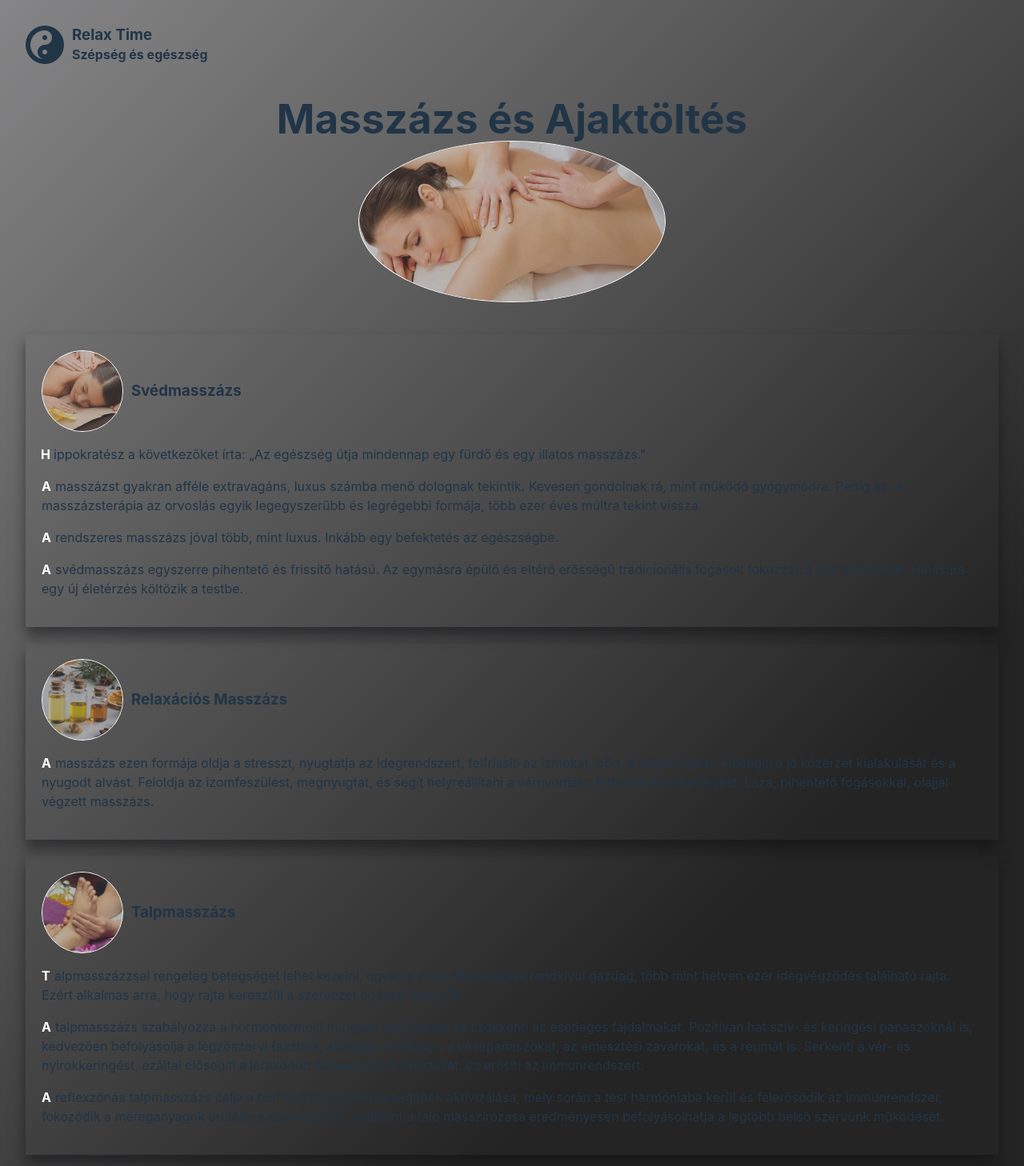
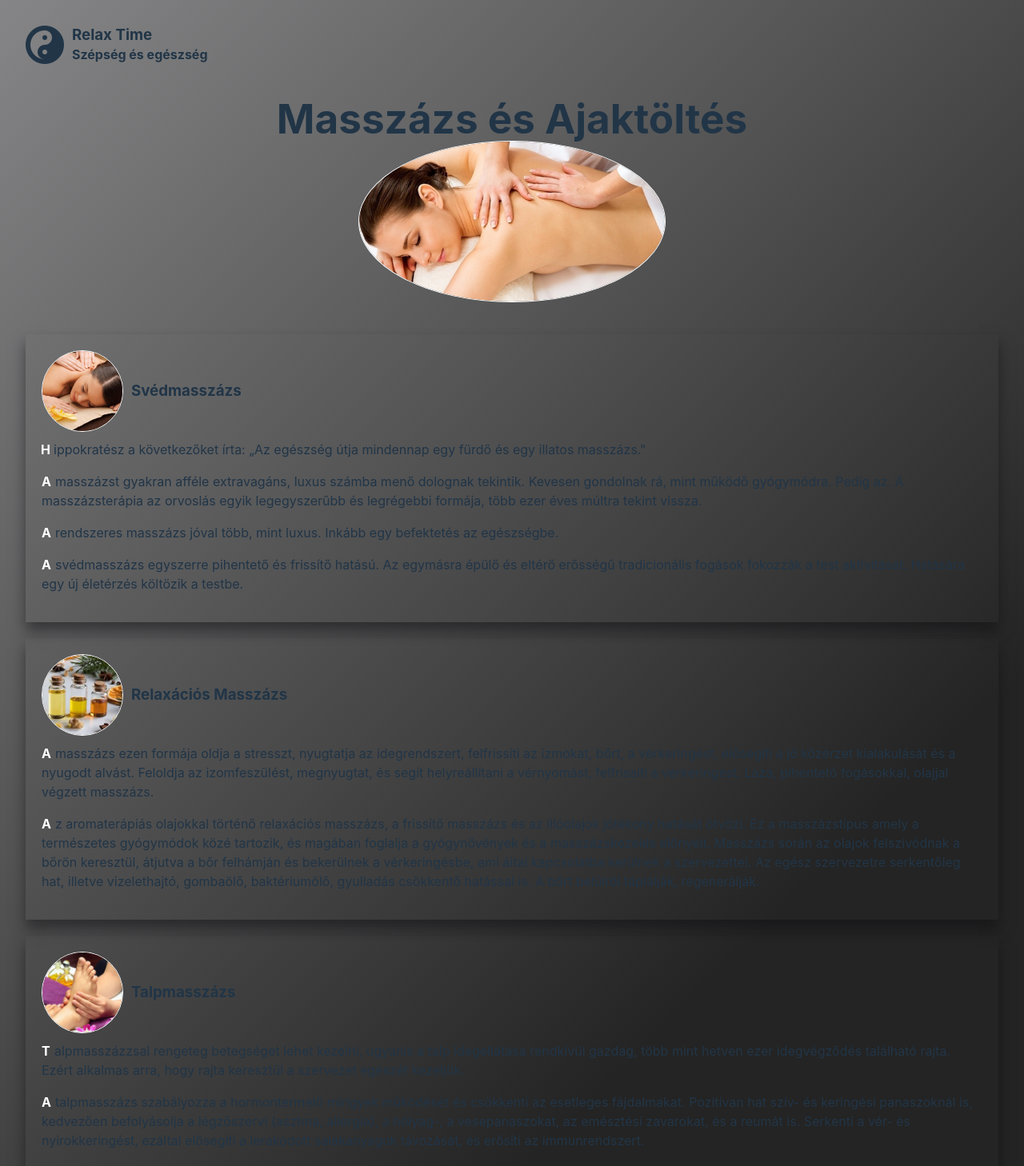
Before and after one commit to candywolf11/candywolf11.github.io, a React (Vite) app: page / in a window 1280 px wide. Shown: the top 1458 px of the page at 80% size. Built offline with nearby package versions, Linux system fonts and the light colour scheme.

Commit message:
style: margin for card descriptions

```diff
--- a/src/data/Data.tsx
+++ b/src/data/Data.tsx
@@ -23,7 +23,8 @@ export const cards: CardProps[] = [
     title: 'Relaxációs Masszázs',
     image: '/massage/massage-relax.jpg',
     paragraphs: [
-      "A masszázs ezen formája oldja a stresszt, nyugtatja az idegrendszert, felfrissíti az izmokat, bőrt, a vérkeringést, elősegíti a jó közérzet kialakulását és a nyugodt alvást. Feloldja az izomfeszülést, megnyugtat, és segít helyreállítani a vérnyomást, felfrissíti a vérkeringést. Laza, pihentető fogásokkal, olajjal végzett masszázs."
+      "A masszázs ezen formája oldja a stresszt, nyugtatja az idegrendszert, felfrissíti az izmokat, bőrt, a vérkeringést, elősegíti a jó közérzet kialakulását és a nyugodt alvást. Feloldja az izomfeszülést, megnyugtat, és segít helyreállítani a vérnyomást, felfrissíti a vérkeringést. Laza, pihentető fogásokkal, olajjal végzett masszázs.",
+      "Az aromaterápiás olajokkal  történő relaxációs masszázs, a frissítő masszázs és az illóolajok jótékony hatását ötvözi. Ez a masszázstípus amely a természetes gyógymódok közé tartozik, és magában foglalja a gyógynövények és a masszázskezelés előnyeit. Masszázs során az olajok felszívódnak a bőrön keresztül, átjutva a bőr felhámján és bekerülnek a vérkeringésbe, ami által kapcsolatba kerülnek a szervezettel. Az egész szervezetre serkentőleg hat, illetve vizelethajtó, gombaölő, baktériumölő, gyulladás csökkentő hatással is. A bőrt belülről táplálják, regenerálják."
     ],
   },
   {
--- a/src/layout/main.scss
+++ b/src/layout/main.scss
@@ -21,9 +21,6 @@ main {
     height: 200px;
     overflow: hidden;
 
-    .main--image {
-      opacity: 0.6;
-    }
   }
 
   .main-cards {
--- a/src/sass/components/_card.scss
+++ b/src/sass/components/_card.scss
@@ -20,10 +20,6 @@
       overflow: hidden;
       position: relative;
       width: 100px;
-
-      .card--image {
-        opacity: 0.6;
-      }
     }
 
     .card--title {
@@ -32,6 +28,8 @@
   }
 
   .card--paragraph {
+    margin-top: 10px;
+
     &::first-letter {
       -webkit-initial-letter: 1;
       initial-letter: 1;
```
